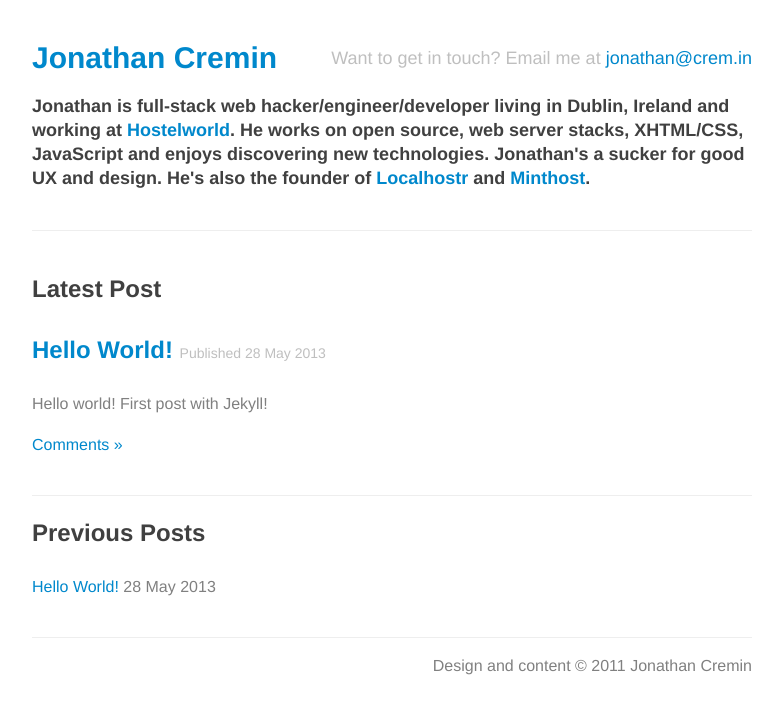
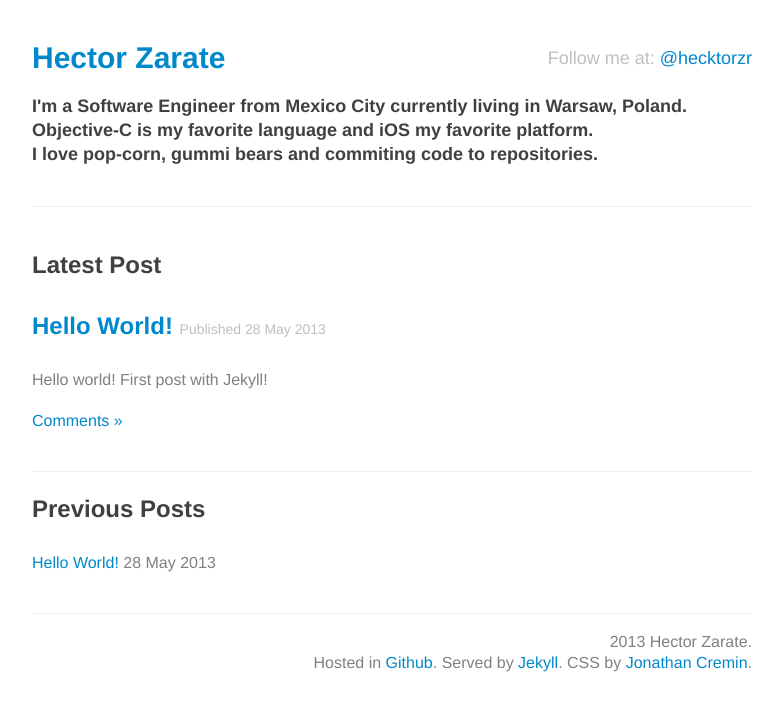
Before and after one commit to ChocoChipset/iOSCowboy.github.io, a Jekyll site: the page built from index.html, in a window 1280 px wide. Shown: the top 714 px of the page, without its empty margins (248-1031 px from the left). Built offline with Jekyll 4.4.1, drawn with Linux system fonts in a browser that asks for light colours.

Commit message:
Customization

```diff
--- a/_layouts/default.html
+++ b/_layouts/default.html
@@ -4,14 +4,12 @@
 	<meta charset="UTF-8">
 	<meta http-equiv="X-UA-Compatible" content="IE=edge,chrome=1">
 
-	<title>Jonathan Cremin &mdash; Web Hacker/Engineer/Developer</title>
+	<title>Hector Zarate - iOS Cowboy</title>
 	<meta name="description" content="">
 	<meta name="author" content="">
 
 	<meta name="viewport" content="width=device-width, initial-scale=1.0">
 	<link rel="stylesheet" href="/css/style.css">
-	<link rel="openid.server" href="http://crem.in/openid/index.php" />
-	<link rel="openid.delegate" href="http://crem.in/openid/index.php" />
 </head>
 <body>
 	<div class="container-fluid">
@@ -20,15 +18,8 @@
 			{{ content }}
 
 		<footer>
-		<small>Design and content &copy; 2011 Jonathan Cremin</small>
+		<small>2013 Hector Zarate. <br />Hosted in <a href="http://github.com">Github</a>. Served by <a href="http://jekyllrb.com">Jekyll</a>. CSS by <a href="http://crem.in">Jonathan Cremin</a>. </small>
 		</footer>
 	</div>
-
-	<script>
-		var _gaq=[['_setAccount','UA-66209-1'],['_trackPageview'],['_trackPageLoadTime']];
-		(function(d,t){var g=d.createElement(t),s=d.getElementsByTagName(t)[0];g.async=1;
-		g.src=('https:'==location.protocol?'//ssl':'//www')+'.google-analytics.com/ga.js';
-		s.parentNode.insertBefore(g,s)}(document,'script'));
-	</script>
 </body>
 </html>
--- a/index.html
+++ b/index.html
@@ -1,12 +1,13 @@
 ---
 layout: default
-title: Jonathan Cremin &ndash; Web Hacker/Engineer/Developer
+title: Hector Zarate. iOS Cowboy.
 ---
 <header>
-			<h1><a href="/">Jonathan Cremin</a> <small>Want to get in touch? Email me at <a href="mailto:jonathan@crem.in">jonathan@crem.in</a></small></h1>
+        <h1><a href="/">Hector Zarate</a> <small>Follow me at: <a href="https://twitter.com/hecktorzr">@hecktorzr</a></small></h1>
 			<!-- About -->
 			<div id="about">
-				Jonathan is full-stack web hacker/engineer/developer living in Dublin, Ireland and working at <a href="http://www.hostelworld.com">Hostelworld</a>. He works on open source, web server stacks, XHTML/CSS, JavaScript and enjoys discovering new technologies. Jonathan's a sucker for good UX and design. He's also the founder of <a href="http://localhostr.com">Localhostr</a> and <a href="https://minthost.com">Minthost</a>.
+				I'm a Software Engineer from Mexico City currently living in Warsaw, Poland. Objective-C is my favorite language and iOS my favorite platform. <br />
+                I  love pop-corn, gummi bears and commiting code to repositories.
 			</div>
 		</header>
 
```
Also changed, not shown: _layouts/post.html (+1 -22 lines).
